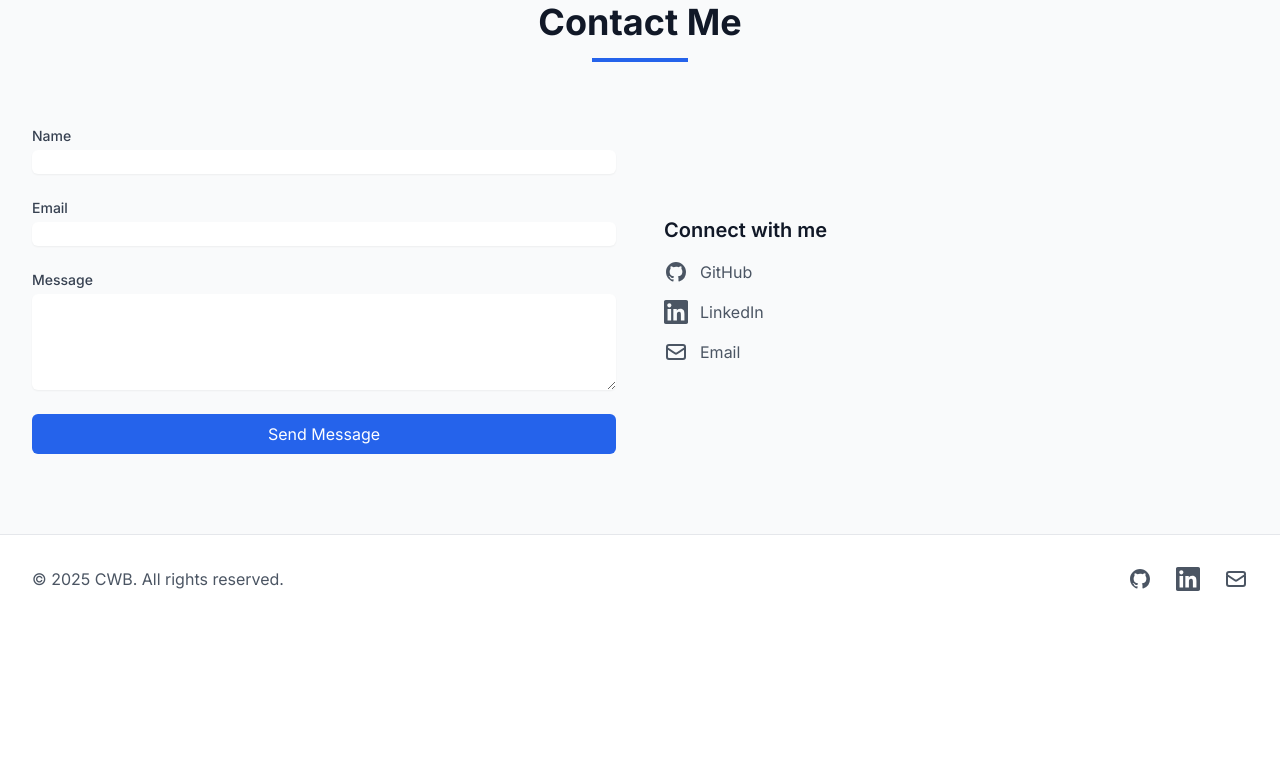
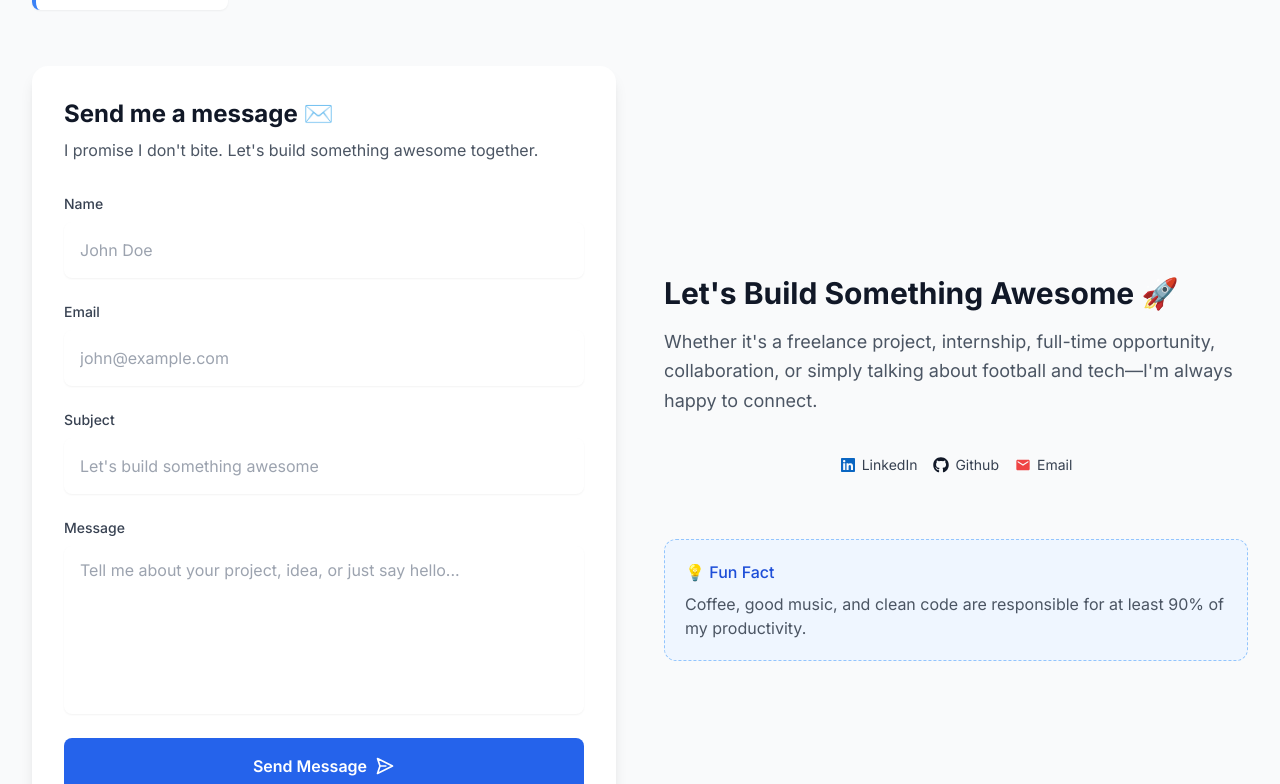
Before and after one commit to Bishalis/Portfolio, a React (Vite) app in the folder my-app/: page / in a window 1280 px wide. Shown: the part 2950-3734 px from the top of the page. Before the commit the page ends 3573 px from the top, so only its background shows below. Built offline with nearby package versions, Linux system fonts and the light colour scheme.

Commit message:
update contact page

```diff
--- a/my-app/src/sections/Contact.tsx
+++ b/my-app/src/sections/Contact.tsx
@@ -1,7 +1,10 @@
-import { useState } from 'react';
-import { motion } from 'framer-motion';
-import { useInView } from 'react-intersection-observer';
-import type { ContactForm as ContactFormType } from '../types';
+import { useState } from "react";
+import { motion } from "framer-motion";
+import { useInView } from "react-intersection-observer";
+import type { ContactForm as ContactFormType } from "../types";
+import { Title } from "../Components/Title";
+import { FaGithub, FaLinkedin } from "react-icons/fa";
+import { MdEmail } from "react-icons/md";
 
 const Contact = () => {
   const [ref, inView] = useInView({
@@ -10,19 +13,20 @@ const Contact = () => {
   });
 
   const [formData, setFormData] = useState<ContactFormType>({
-    name: '',
-    email: '',
-    message: '',
+    name: "",
+    email: "",
+    subject: "",
+    message: "",
   });
 
   const handleSubmit = (e: React.FormEvent) => {
     e.preventDefault();
     // Handle form submission here
-    console.log('Form submitted:', formData);
+    console.log("Form submitted:", formData);
   };
 
   const handleChange = (
-    e: React.ChangeEvent<HTMLInputElement | HTMLTextAreaElement>
+    e: React.ChangeEvent<HTMLInputElement | HTMLTextAreaElement>,
   ) => {
     const { name, value } = e.target;
     setFormData((prev) => ({ ...prev, [name]: value }));
@@ -30,60 +34,27 @@ const Contact = () => {
 
   const socialLinks = [
     {
-      name: 'GitHub',
-      url: 'https://github.com/dashboard',
-      icon: (
-        <svg
-          className="h-6 w-6"
-          fill="currentColor"
-          viewBox="0 0 24 24"
-          aria-hidden="true"
-        >
-          <path
-            fillRule="evenodd"
-            d="M12 2C6.477 2 2 6.484 2 12.017c0 4.425 2.865 8.18 6.839 9.504.5.092.682-.217.682-.483 0-.237-.008-.868-.013-1.703-2.782.605-3.369-1.343-3.369-1.343-.454-1.158-1.11-1.466-1.11-1.466-.908-.62.069-.608.069-.608 1.003.07 1.531 1.032 1.531 1.032.892 1.53 2.341 1.088 2.91.832.092-.647.35-1.088.636-1.338-2.22-.253-4.555-1.113-4.555-4.951 0-1.093.39-1.988 1.029-2.688-.103-.253-.446-1.272.098-2.65 0 0 .84-.27 2.75 1.026A9.564 9.564 0 0112 6.844c.85.004 1.705.115 2.504.337 1.909-1.296 2.747-1.027 2.747-1.027.546 1.379.202 2.398.1 2.651.64.7 1.028 1.595 1.028 2.688 0 3.848-2.339 4.695-4.566 4.943.359.309.678.92.678 1.855 0 1.338-.012 2.419-.012 2.747 0 .268.18.58.688.482A10.019 10.019 0 0022 12.017C22 6.484 17.522 2 12 2z"
-            clipRule="evenodd"
-          />
-        </svg>
-      ),
+      name: "LinkedIn",
+      url: "https://www.linkedin.com/in/bishalshahi1/",
+      icon: <FaLinkedin className="h-4 w-4 text-[#0A66C2]" />,
     },
     {
-      name: 'LinkedIn',
-      url: 'https://www.linkedin.com/in/bishalshahi1/',
-      icon: (
-        <svg
-          className="h-6 w-6"
-          fill="currentColor"
-          viewBox="0 0 24 24"
-          aria-hidden="true"
-        >
-          <path d="M20.447 20.452h-3.554v-5.569c0-1.328-.027-3.037-1.852-3.037-1.853 0-2.136 1.445-2.136 2.939v5.667H9.351V9h3.414v1.561h.046c.477-.9 1.637-1.85 3.37-1.85 3.601 0 4.267 2.37 4.267 5.455v6.286zM5.337 7.433c-1.144 0-2.063-.926-2.063-2.065 0-1.138.92-2.063 2.063-2.063 1.14 0 2.064.925 2.064 2.063 0 1.139-.925 2.065-2.064 2.065zm1.782 13.019H3.555V9h3.564v11.452zM22.225 0H1.771C.792 0 0 .774 0 1.729v20.542C0 23.227.792 24 1.771 24h20.451C23.2 24 24 23.227 24 22.271V1.729C24 .774 23.2 0 22.222 0h.003z" />
-        </svg>
-      ),
+      name: "Github",
+      url: "https://github.com/dashboard",
+      icon: <FaGithub className="h-4 w-4 text-gray-900 dark:text-white" />,
     },
     {
-      name: 'Email',
-      url: 'mailto:shahibishal786526@gmail.com',
-      icon: (
-        <svg
-          className="h-6 w-6"
-          fill="none"
-          stroke="currentColor"
-          viewBox="0 0 24 24"
-        >
-          <path
-            strokeLinecap="round"
-            strokeLinejoin="round"
-            strokeWidth={2}
-            d="M3 8l7.89 5.26a2 2 0 002.22 0L21 8M5 19h14a2 2 0 002-2V7a2 2 0 00-2-2H5a2 2 0 00-2 2v10a2 2 0 002 2z"
-          />
-        </svg>
-      ),
+      name: "Email",
+      url: "mailto:shahibishal786526@gmail.com",
+      icon: <MdEmail className="h-4 w-4 text-red-500" />,
     },
   ];
 
   return (
-    <section id="contact" className="py-20 bg-gray-50 dark:bg-gray-800">
+    <section
+      id="contact"
+      className="py-20 bg-gray-50 dark:bg-gray-800 relative"
+    >
       <div className="max-w-7xl mx-auto px-4 sm:px-6 lg:px-8">
         <motion.div
           ref={ref}
@@ -92,101 +63,192 @@ const Contact = () => {
           transition={{ duration: 0.5 }}
           className="text-center mb-16"
         >
-          <h2 className="text-3xl sm:text-4xl font-bold text-gray-900 dark:text-white mb-4">
-            Contact Me
-          </h2>
-          <div className="w-24 h-1 bg-blue-600 mx-auto"></div>
+          <Title title="Contact Me" className="left-auto top-10" />
         </motion.div>
 
-        <div className="grid grid-cols-1 md:grid-cols-2 gap-12">
+        <div className="grid grid-cols-1 lg:grid-cols-2 gap-12">
+          {/* Contact Form */}
           <motion.div
             initial={{ opacity: 0, x: -20 }}
             animate={inView ? { opacity: 1, x: 0 } : {}}
             transition={{ duration: 0.5, delay: 0.2 }}
+            className="bg-white dark:bg-gray-900 rounded-2xl shadow-lg p-8"
           >
+            <h3 className="text-2xl font-bold text-gray-900 dark:text-white mb-2">
+              Send me a message ✉️
+            </h3>
+
+            <p className="text-gray-600 dark:text-gray-400 mb-8">
+              I promise I don't bite. Let's build something awesome together.
+            </p>
+
             <form onSubmit={handleSubmit} className="space-y-6">
+              {/* Name */}
               <div>
                 <label
                   htmlFor="name"
-                  className="block text-sm font-medium text-gray-700 dark:text-gray-300"
+                  className="block text-sm font-medium text-gray-700 dark:text-gray-300 mb-2"
                 >
                   Name
                 </label>
+
                 <input
                   type="text"
                   name="name"
                   id="name"
                   value={formData.name}
                   onChange={handleChange}
+                  placeholder="John Doe"
                   required
-                  className="input-field"
+                  className="input-field h-14 rounded-lg px-4"
                 />
               </div>
+
+              {/* Email */}
               <div>
                 <label
                   htmlFor="email"
-                  className="block text-sm font-medium text-gray-700 dark:text-gray-300"
+                  className="block text-sm font-medium text-gray-700 dark:text-gray-300 mb-2"
                 >
                   Email
                 </label>
+
                 <input
                   type="email"
                   name="email"
                   id="email"
                   value={formData.email}
                   onChange={handleChange}
+                  placeholder="john@example.com"
                   required
-                  className="input-field"
+                  className="input-field h-14 rounded-lg px-4"
                 />
               </div>
+
+              {/* Subject */}
+              <div>
+                <label
+                  htmlFor="subject"
+                  className="block text-sm font-medium text-gray-700 dark:text-gray-300 mb-2"
+                >
+                  Subject
+                </label>
+
+                <input
+                  type="text"
+                  name="subject"
+                  id="subject"
+                  value={formData.subject}
+                  onChange={handleChange}
+                  placeholder="Let's build something awesome"
+                  className="input-field h-14 rounded-lg px-4"
+                />
+              </div>
+
+              {/* Message */}
               <div>
                 <label
                   htmlFor="message"
-                  className="block text-sm font-medium text-gray-700 dark:text-gray-300"
+                  className="block text-sm font-medium text-gray-700 dark:text-gray-300 mb-2"
                 >
                   Message
                 </label>
+
                 <textarea
                   name="message"
                   id="message"
-                  rows={4}
+                  rows={6}
                   value={formData.message}
                   onChange={handleChange}
+                  placeholder="Tell me about your project, idea, or just say hello..."
                   required
-                  className="input-field"
-                ></textarea>
+                  className="input-field rounded-lg px-4 py-3 resize-none"
+                />
               </div>
+
+              {/* Button */}
               <button
                 type="submit"
-                className="w-full px-4 py-2 bg-blue-600 text-white rounded-md hover:bg-blue-700 focus:outline-none focus:ring-2 focus:ring-blue-500 focus:ring-offset-2 dark:focus:ring-offset-gray-800"
+                className="group w-full h-14 bg-blue-600 text-white rounded-lg font-semibold flex items-center justify-center gap-2 transition-all duration-300 hover:bg-blue-700 hover:gap-3"
               >
-                Send Message
+                <span>Send Message</span>
+
+                {/* Paper Plane */}
+                <svg
+                  xmlns="http://www.w3.org/2000/svg"
+                  fill="none"
+                  viewBox="0 0 24 24"
+                  strokeWidth={2}
+                  stroke="currentColor"
+                  className="w-5 h-5 transition-transform duration-300 group-hover:translate-x-1 group-hover:-translate-y-1"
+                >
+                  <path
+                    strokeLinecap="round"
+                    strokeLinejoin="round"
+                    d="M6 12 3 21l18-9L3 3l3 9h7"
+                  />
+                </svg>
               </button>
+
+              <p className="text-center text-sm text-gray-500 dark:text-gray-400">
+                ⚡ I usually reply within 24 hours... unless I'm fighting a
+                stubborn bug. ☕
+              </p>
             </form>
           </motion.div>
 
+          {/* Right Side */}
           <motion.div
             initial={{ opacity: 0, x: 20 }}
             animate={inView ? { opacity: 1, x: 0 } : {}}
             transition={{ duration: 0.5, delay: 0.4 }}
             className="flex flex-col justify-center"
           >
-            <h3 className="text-xl font-semibold text-gray-900 dark:text-white mb-4">
-              Connect with me
+            <h3 className="text-3xl font-bold text-gray-900 dark:text-white mb-4">
+              Let's Build Something Awesome 🚀
             </h3>
-            <div className="space-y-4">
+
+            <p className="text-lg text-gray-600 dark:text-gray-400 leading-relaxed mb-10">
+              Whether it's a freelance project, internship, full-time
+              opportunity, collaboration, or simply talking about football and
+              tech—I'm always happy to connect.
+            </p>
+
+            <div className="relative z-10 flex flex-wrap items-center justify-center gap-4 mb-6">
               {socialLinks.map((link) => (
                 <a
                   key={link.name}
                   href={link.url}
                   target="_blank"
                   rel="noopener noreferrer"
-                  className="flex items-center space-x-3 text-gray-600 dark:text-gray-300 hover:text-blue-600 dark:hover:text-blue-400"
+                  className="
+          flex
+          items-center
+          gap-1.5
+          text-sm
+          text-gray-700
+          dark:text-gray-200
+          transition-all
+          duration-300
+          hover:-translate-y-1
+          hover:text-blue-500
+        "
                 >
                   {link.icon}
                   <span>{link.name}</span>
                 </a>
               ))}
+            </div>
+
+            <div className="mt-10 rounded-xl border border-dashed border-blue-300 dark:border-blue-700 bg-blue-50 dark:bg-blue-900/20 p-5">
+              <p className="text-blue-700 dark:text-blue-300 font-medium">
+                💡 Fun Fact
+              </p>
+
+              <p className="mt-2 text-gray-600 dark:text-gray-400">
+                Coffee, good music, and clean code are responsible for at least
+                90% of my productivity.
+              </p>
             </div>
           </motion.div>
         </div>
```
